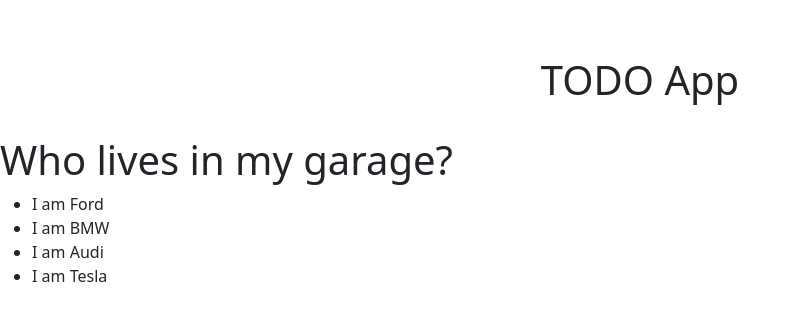
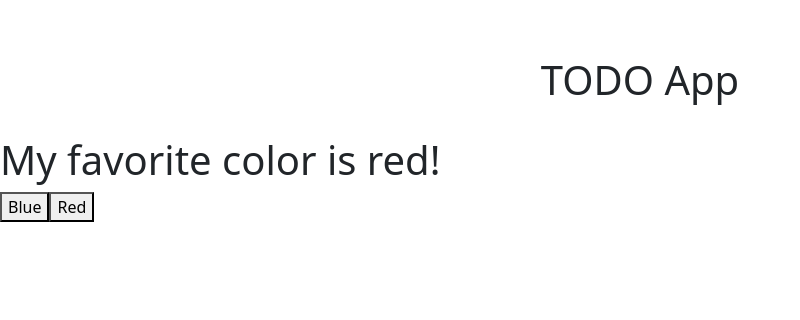
Before and after one commit to shsxol/todo-app, a React (Create React App) app in the folder client/: page / in a window 1280 px wide. Shown: the top 320 px of the page, without its empty margins (0-800 px from the left). Built offline with nearby package versions, Linux system fonts and the light colour scheme.

Commit message:
useState hook

```diff
--- a/client/src/App.js
+++ b/client/src/App.js
@@ -2,7 +2,7 @@
 
 import React from "react";
 import Title from "./component/Title";
-import Example from "./component/Example";
+import FavoriteColor from "./component/Example";
 
 // const cars =['Ford', 'BMW', 'Audi', 'Tesla', 'Ferari', ]
 
@@ -11,7 +11,7 @@ function App() {
   return (
     <>
       <Title name="TODO App" />
-      <Example isgoal= {true}/>
+      <FavoriteColor/>
     </>
   );
 }
--- a/client/src/component/Example.js
+++ b/client/src/component/Example.js
@@ -67,18 +67,38 @@
 
 // React list
 
-export default function Garage(){
-    const cars =['Ford','BMW', 'Audi', 'Tesla'];
+// export default function Garage(){
+//     const cars =['Ford','BMW', 'Audi', 'Tesla'];
+//     return (
+//         <>
+//         <h1> Who lives in my garage? </h1>
+//         <ul>
+//             {cars.map((car) => <Car brand ={car} /> )}
+//         </ul>
+//         </>
+//     );
+// }
+
+// function Car(props){
+//     return <li>I am  {props.brand} </li>;
+// }
+
+// Hook react
+// usestate hook
+import React, {useState} from "react";
+
+export default function FavoriteColor() {
+    const [color, setColor] = useState("red");
+
     return (
         <>
-        <h1> Who lives in my garage? </h1>
-        <ul>
-            {cars.map((car) => <Car brand ={car} /> )}
-        </ul>
+        <h1> My favorite color is {color}! </h1>
+        <button type ="button" onClick={() => setColor("blue")}>
+        Blue
+        </button>
+        <button type ="button" onClick={() => setColor("red")}>
+        Red
+        </button>
         </>
-    );
+    )
 }
-
-function Car(props){
-    return <li>I am  {props.brand} </li>;
-}
```
